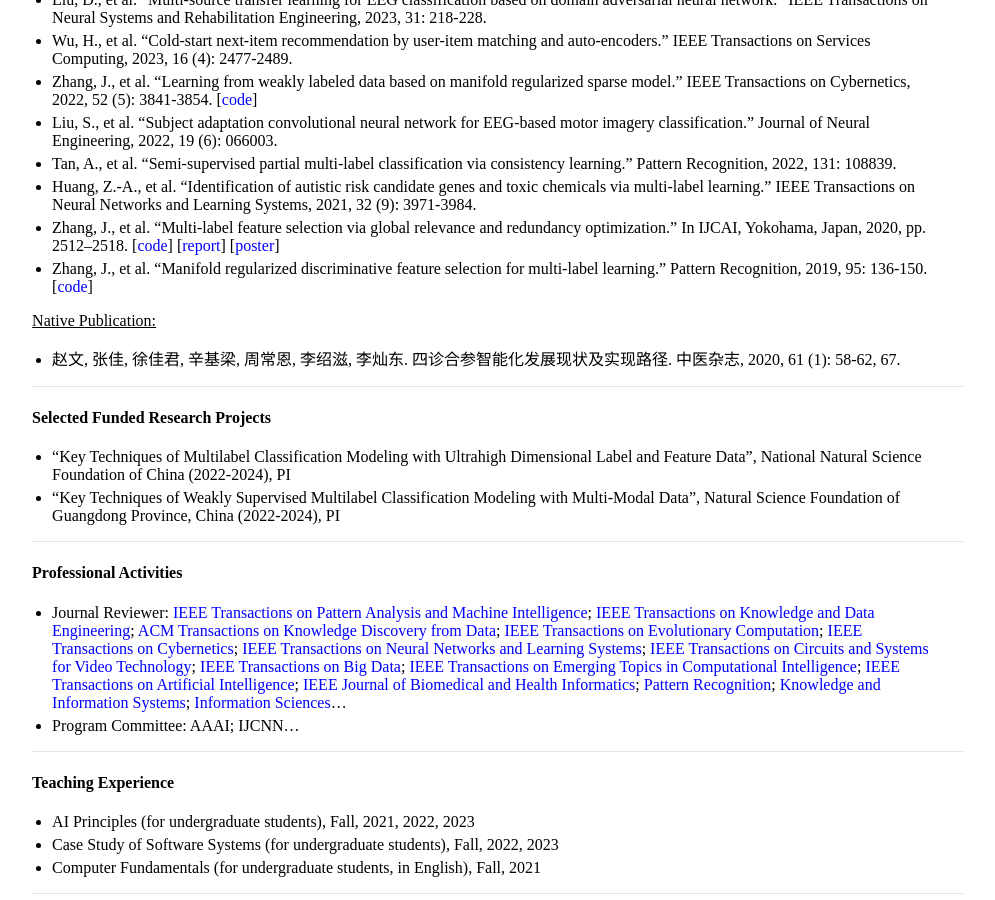
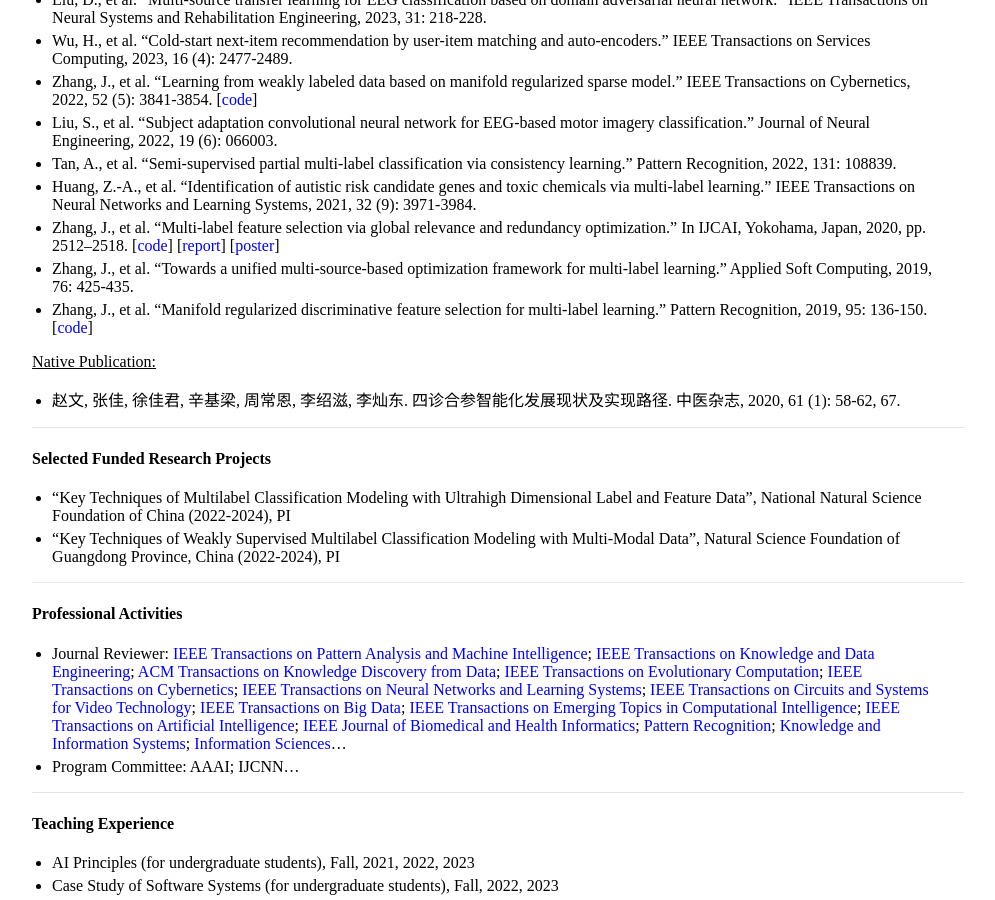
Before and after one commit to jiazhang-ml/jiazhang-ml.github.io, a Jekyll site: the page built from index.md, in a window 1280 px wide and 900 px high, scrolled down 600 px. Shown: the whole window, without its empty margins (142-1137 px from the left). Built offline with Jekyll 4.4.1, drawn with Linux system fonts in a browser that asks for light colours.

Commit message:
Update index.md

```diff
--- a/index.md
+++ b/index.md
@@ -28,6 +28,7 @@ layout: default
 * Tan, A., et al. "Semi-supervised partial multi-label classification via consistency learning." Pattern Recognition, 2022, 131: 108839.
 * Huang, Z.-A., et al. "Identification of autistic risk candidate genes and toxic chemicals via multi-label learning." IEEE Transactions on Neural Networks and Learning Systems, 2021, 32 (9): 3971-3984.
 * Zhang, J., et al. "Multi-label feature selection via global relevance and redundancy optimization." In IJCAI, Yokohama, Japan, 2020, pp. 2512–2518. [[code](GRRO-master.zip)] [[report](v15.pptx)] [[poster](poster.pdf)]
+* Zhang, J., et al. "Towards a unified multi-source-based optimization framework for multi-label learning." Applied Soft Computing, 2019, 76: 425-435.
 * Zhang, J., et al. "Manifold regularized discriminative feature selection for multi-label learning." Pattern Recognition, 2019, 95: 136-150. [[code](MDFS-master.zip)]
 
 <u>Native Publication:</u>
```
